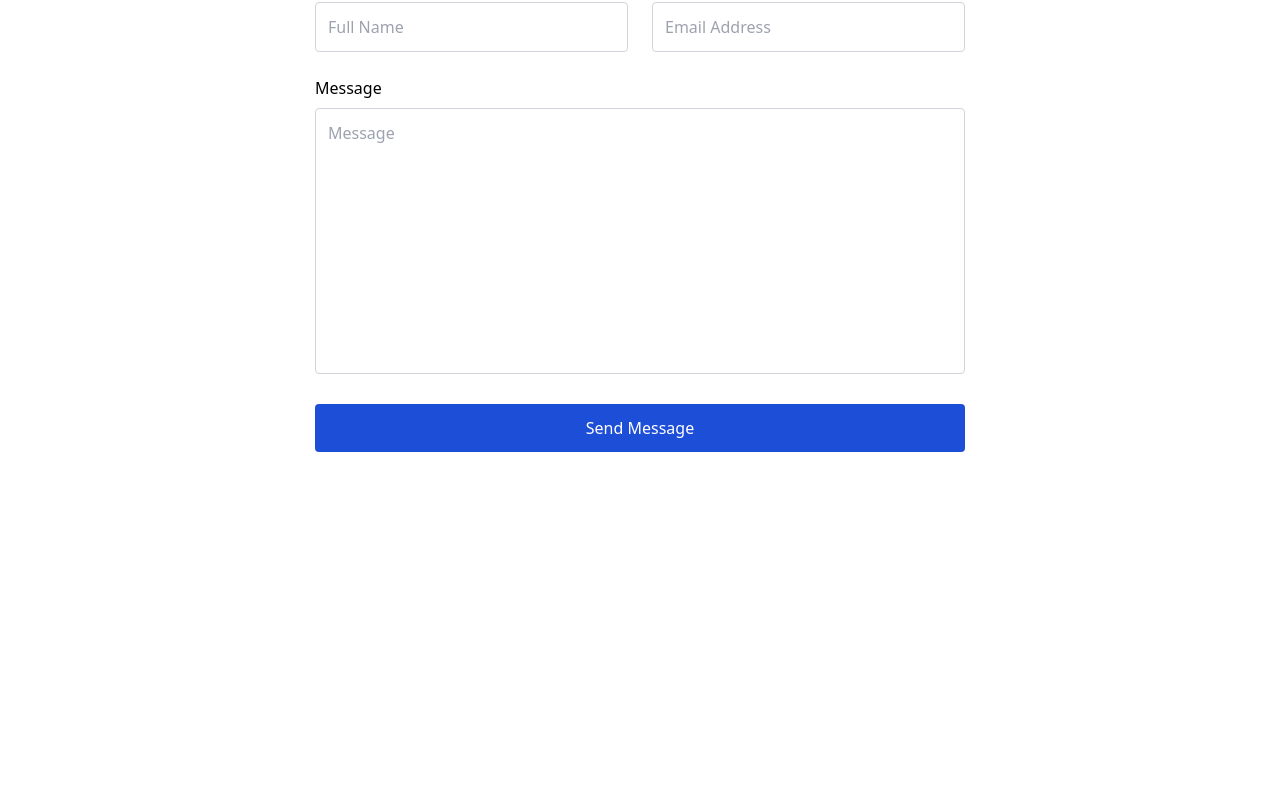
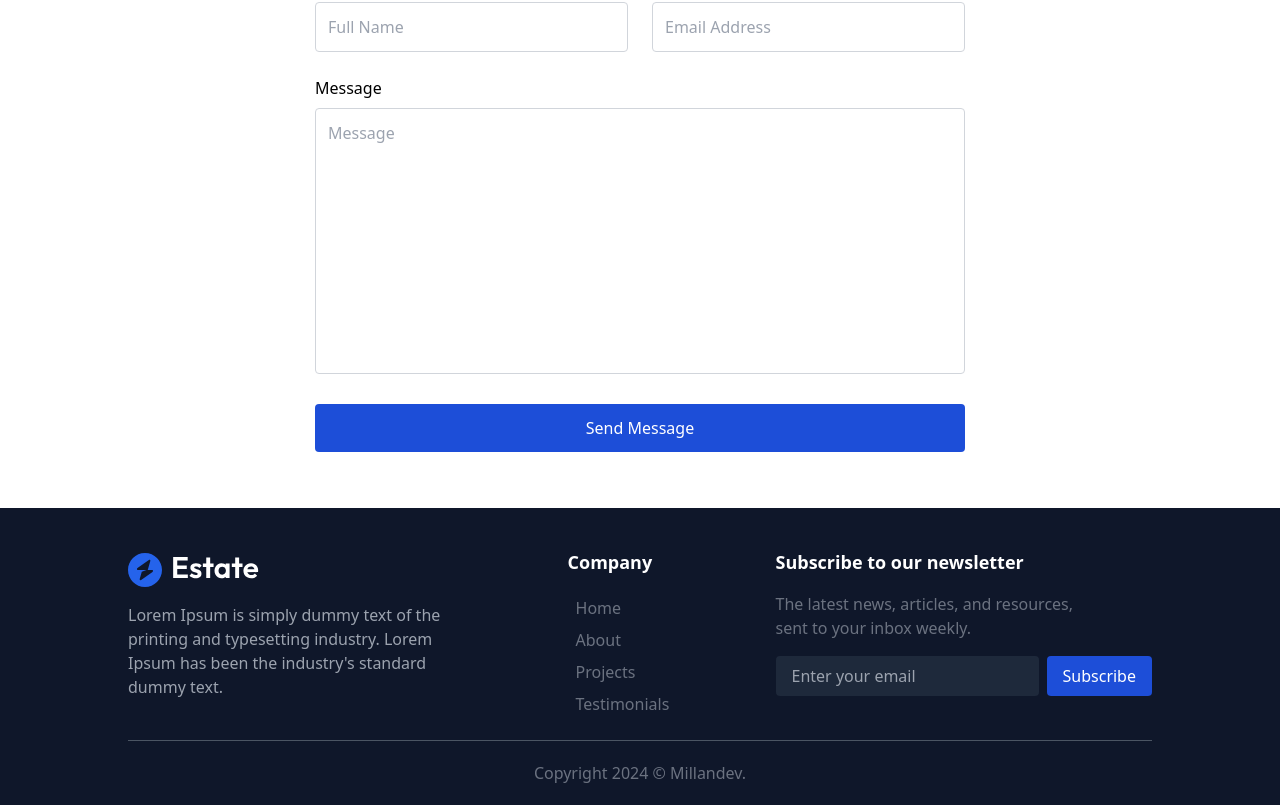
Before and after one commit to diegomillandev/real_estate, a React (Vite) app: page / in a window 1280 px wide. Shown: the part 3624-4429 px from the top of the page. Before the commit the page ends 4132 px from the top, so only its background shows below. Built offline with nearby package versions, Linux system fonts and the light colour scheme.

Commit message:
add footer page

```diff
--- a/src/App.jsx
+++ b/src/App.jsx
@@ -4,6 +4,7 @@ import { Contact } from "./components/Contact";
 import { Header } from "./components/Header";
 import { Projects } from "./components/Projects";
 import { Testimonials } from "./components/Testimonials";
+import { Footer } from "./components/Footer";
 import "react-toastify/dist/ReactToastify.css";
 
 export const App = () => {
@@ -14,6 +15,7 @@ export const App = () => {
       <Projects />
       <Testimonials />
       <Contact />
+      <Footer />
       <ToastContainer />
     </div>
   );
--- /dev/null
+++ b/src/components/Footer/Footer.jsx
@@ -0,0 +1,60 @@
+import { assets } from "@/assets/assets";
+import { navItems } from "@/constants";
+
+export const Footer = () => {
+  return (
+    <div
+      className="pt-10 px-4 md:px-20 lg:px-32 bg-slate-900 w-full overflow-hidden"
+      id="Footer"
+    >
+      <div className="container flex flex-col md:flex-row justify-between items-start">
+        <div className="w-full md:w-1/3 mb-8 md:mb-0">
+          <img src={assets.logo_dark} alt="logo dark" />
+          <p className="text-gray-400 mt-4">
+            Lorem Ipsum is simply dummy text of the printing and typesetting
+            industry. Lorem Ipsum has been the industry&apos;s standard dummy
+            text.
+          </p>
+        </div>
+        <div className="">
+          <h3 className="text-white text-lg font-bold mb-4">Company</h3>
+          <nav aria-label="Main Navigation">
+            <ul className=" gap-7 [&>li]:hover:cursor-pointer relative">
+              {navItems.map((item, index) => (
+                <li key={index} className="menu-item">
+                  <a
+                    href={item.link}
+                    className="text-gray-500 hover:text-gray-300  py-1 px-2 inline-block"
+                  >
+                    {item.title}
+                  </a>
+                </li>
+              ))}
+            </ul>
+          </nav>
+        </div>
+        <div className="">
+          <h3 className="text-white text-lg font-bold mb-4">
+            Subscribe to our newsletter
+          </h3>
+          <p className="text-gray-500 mb-4 max-w-80">
+            The latest news, articles, and resources, sent to your inbox weekly.
+          </p>
+          <div className="">
+            <input
+              type="email"
+              placeholder="Enter your email"
+              className="bg-slate-800 text-white px-4 py-2 rounded mr-2 focus:outline-none"
+            />
+            <button className="bg-blue-700 text-white px-4 py-2 rounded">
+              Subscribe
+            </button>
+          </div>
+        </div>
+      </div>
+      <div className="text-gray-500 text-center py-5 border-t border-gray-600 mt-5">
+        Copyright 2024 © Millandev.
+      </div>
+    </div>
+  );
+};
--- /dev/null
+++ b/src/components/Footer/index.js
@@ -0,0 +1 @@
+export * from "./Footer.jsx";
```
